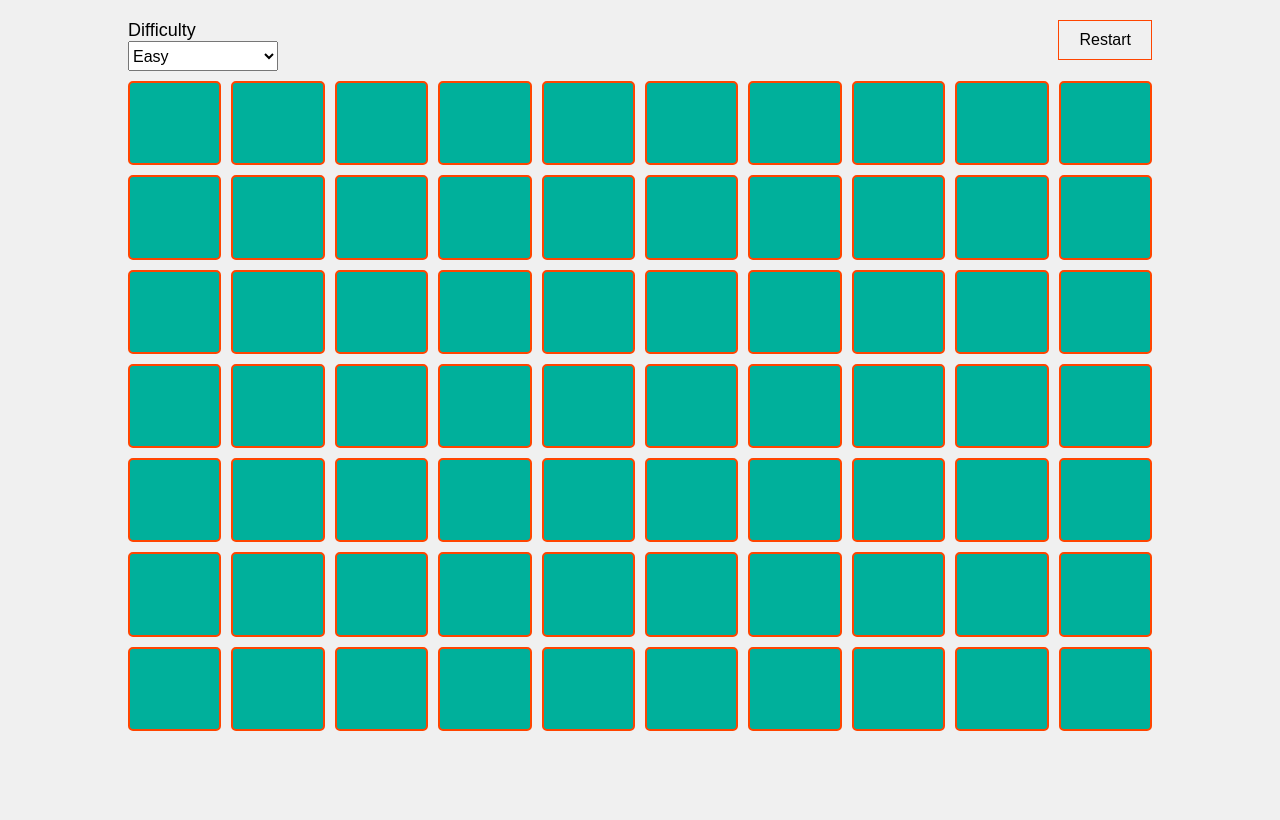
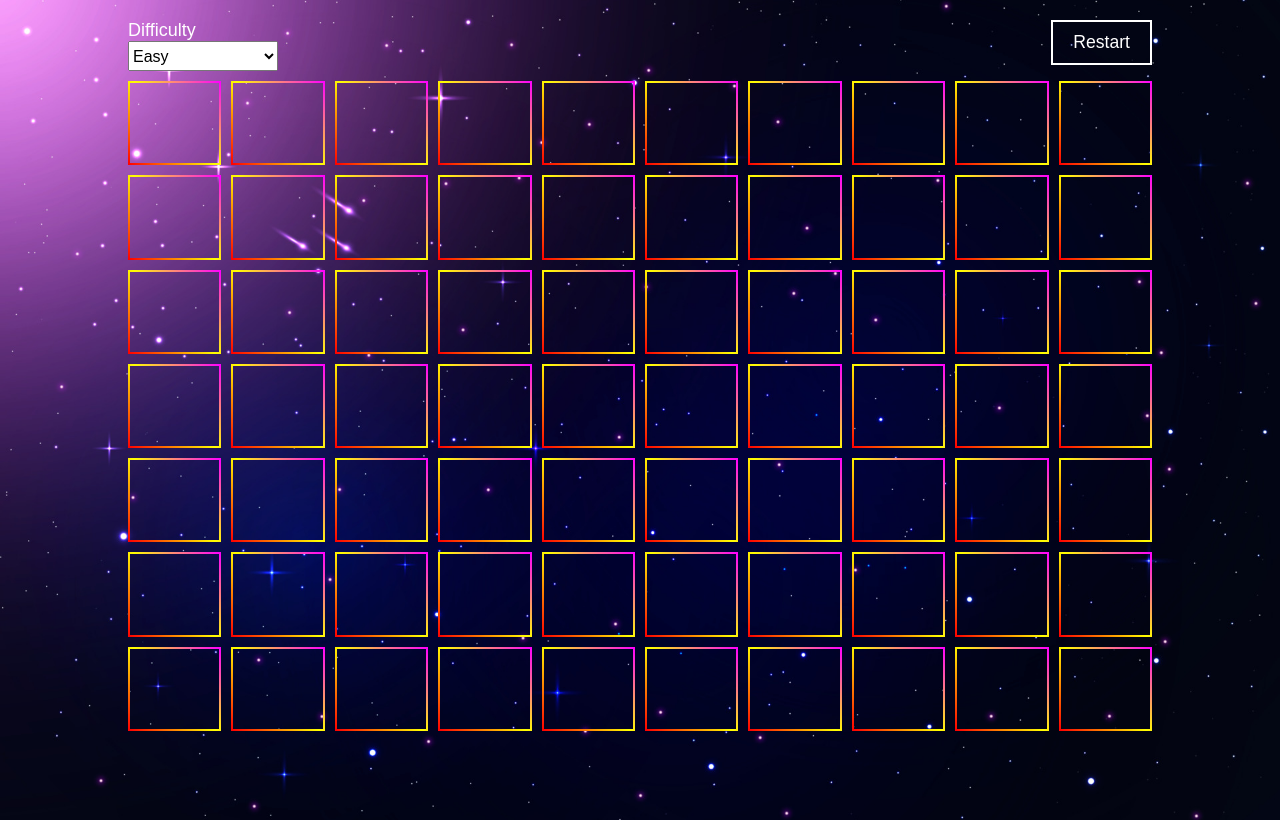
Before and after one commit to mhmdraheem/memory-game, a plain HTML site: page index.html in a window 1280 px wide. Drawn offline with nearby package versions, Linux system fonts and the light colour scheme.

Commit message:
some styling changes

```diff
--- a/index.html
+++ b/index.html
@@ -23,6 +23,7 @@
       </div>
       <div class="cards"></div>
     </div>
+    <audio id="bgAudio" src="audio/game-sound.mp3" type="audio/mp3"></audio>
     <audio id="fliped" src="audio/fliped.mp3" type="audio/mp3"></audio>
     <audio id="matched" src="audio/matched.mp3" type="audio/mp3"></audio>
     <audio id="completed" src="audio/completed.mp3" type="audio/mp3"></audio>
--- a/index.js
+++ b/index.js
@@ -183,6 +183,7 @@ function matchCards(matchedCards) {
   metaData.matchedPairs++;
 
   if (areAllPairsMatched()) {
+    audio.pause();
     playSound("completed");
     triggerConfetti();
     reset();
@@ -213,7 +214,7 @@ function areAllPairsMatched() {
 
 function createFrontFace(frontFaceImage) {
   let face = document.createElement("div");
-  face.classList = "card-face front";
+  face.classList = "card-face front rotating-border";
   return face;
 }
 
@@ -239,3 +240,22 @@ function shuffle(array) {
 
   return array;
 }
+
+const audio = document.getElementById("bgAudio");
+audio.play();
+
+document.addEventListener(
+  "click",
+  () => {
+    const audio = document.getElementById("bgAudio");
+    if (audio.paused) {
+      audio.play();
+    }
+  },
+  { once: true }
+);
+
+audio.addEventListener("ended", () => {
+  audio.currentTime = 0;
+  audio.play();
+});
--- a/main.css
+++ b/main.css
@@ -7,8 +7,12 @@
 body {
   font-family: Arial, sans-serif;
   background-color: #f0f0f0;
+  color: #fff;
   height: 100vh;
   overflow: hidden; /* Prevent scrolling */
+  background-image: url(img/galaxy.jpg);
+  background-position: left;
+  background-size: cover;
 }
 
 .container {
@@ -39,6 +43,7 @@ option {
   display: flex;
   flex-direction: column;
   align-items: flex-start;
+  font-size: 1.2rem;
 }
 
 .difficulty-menu label {
@@ -62,11 +67,12 @@ option {
 }
 
 .restart {
+  font-size: 1.1rem;
   height: fit-content;
   padding: 10px 20px;
-  color: black;
+  color: #fff;
   text-decoration: none;
-  border: 1px solid orangered;
+  border: 2px solid #fff;
   display: flex;
   align-items: center;
   justify-content: center;
@@ -96,7 +102,6 @@ option {
   left: 0;
   width: 100%;
   height: 100%;
-  border: 2px solid orangered;
   border-radius: 5px;
   display: flex;
   justify-content: center;
@@ -105,7 +110,9 @@ option {
 }
 
 .front {
-  background: #00b09b;
+  border: 2px solid;
+  border-radius: 5px;
+  border-image: linear-gradient(45deg, red, yellow, magenta) 1;
 }
 
 .back {
```
Also changed, not shown: img/card-bg.png (added), img/galaxy.jpg (added), 4 other files.
